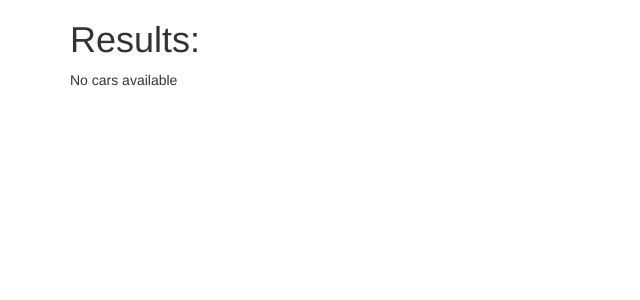
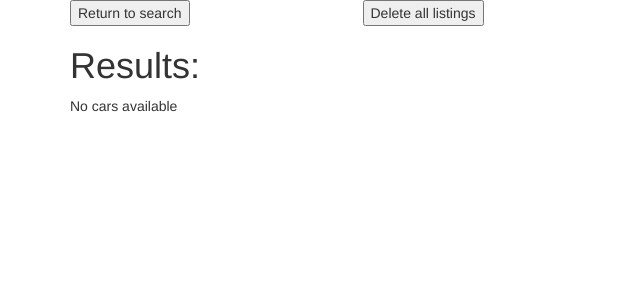
Before and after one commit to r-hills/Car_twig, a PHP site: template views/display_results.html.twig in a window 1280 px wide. Shown: the top 300 px of the page, without its empty margins (0-640 px from the left). Run offline with PHP 8.4, Linux system fonts and the light colour scheme; the template is opened without the code that fills it, so the values that code supplies are empty; some libraries are stand-ins or nearby versions.

Commit message:
Changes committed at end of day.

```diff
--- a/views/display_results.html.twig
+++ b/views/display_results.html.twig
@@ -6,7 +6,19 @@
 </head>
 <body>
     <div class='container'>
-        <h1>Results:</h1>
+        <div class='row'>
+            <div class='col-md-3'>
+                <form action='/'>
+                    <button type='submit'>Return to search</button>
+                </form>
+            </div>
+            <div class='col-md-3'>
+                <form action='/delete_all'>
+                    <button type='submit'>Delete all listings</button>
+                </form>
+            </div>
+        </div>
+            <h1>Results:</h1>
             {% if car_list is not empty %}
 
                 {% for car in car_list %}
```
Also changed, not shown: images/batmobile.jpg (added), images/camaro.jpg (added), images/mustang.jpg (added).
